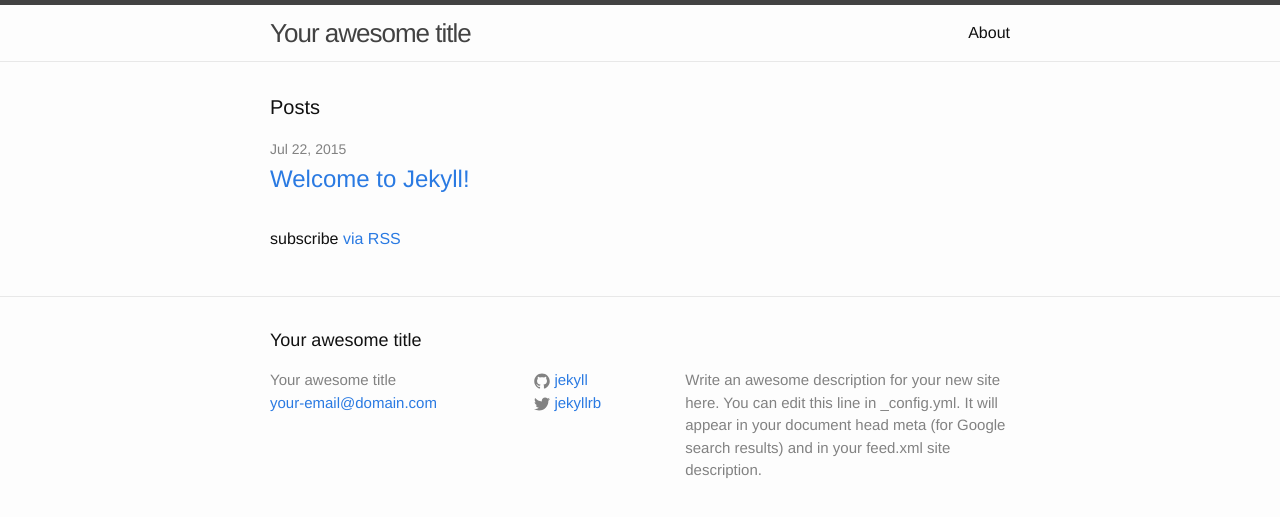
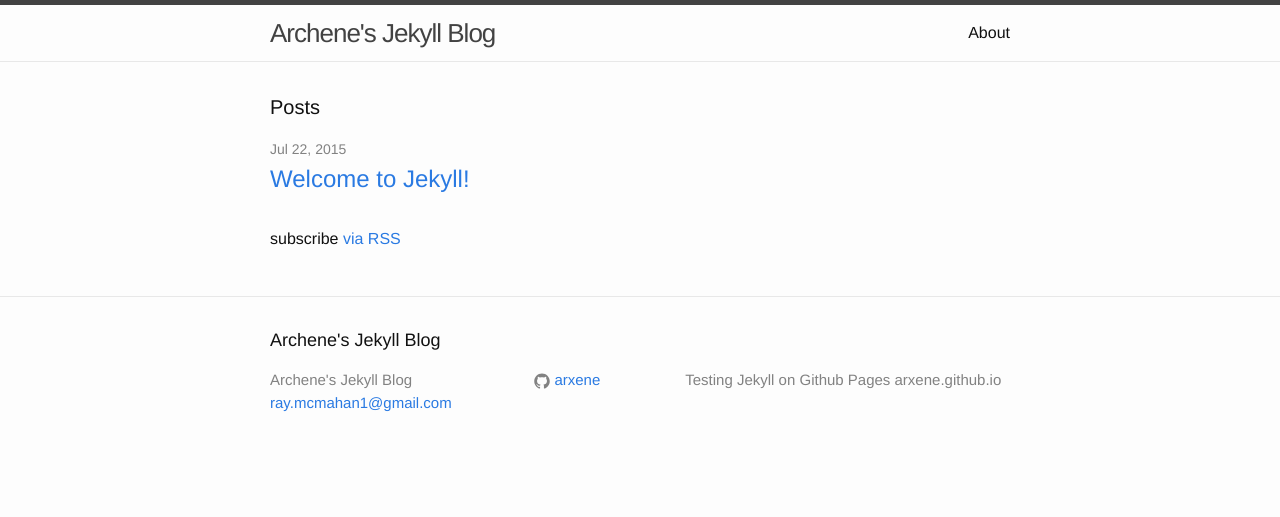
Before and after one commit to arxene/arxene.github.io, a Jekyll site: the page built from index.html, in a window 1280 px wide. Shown: the top 517 px of the page. Built offline with Jekyll 4.4.1, drawn with Linux system fonts in a browser that asks for light colours.

Commit message:
Testing changing some of the settings.

```diff
--- a/_config.yml
+++ b/_config.yml
@@ -1,14 +1,11 @@
 # Site settings
-title: Your awesome title
-email: your-email@domain.com
+title: Archene's Jekyll Blog
+email: ray.mcmahan1@gmail.com
 description: > # this means to ignore newlines until "baseurl:"
-  Write an awesome description for your new site here. You can edit this
-  line in _config.yml. It will appear in your document head meta (for
-  Google search results) and in your feed.xml site description.
+  Testing Jekyll on Github Pages arxene.github.io
 baseurl: "" # the subpath of your site, e.g. /blog/
-url: "http://yourdomain.com" # the base hostname & protocol for your site
-twitter_username: jekyllrb
-github_username:  jekyll
+url: "archene.com" # the base hostname & protocol for your site
+github_username:  arxene
 
 # Build settings
 markdown: kramdown
```
